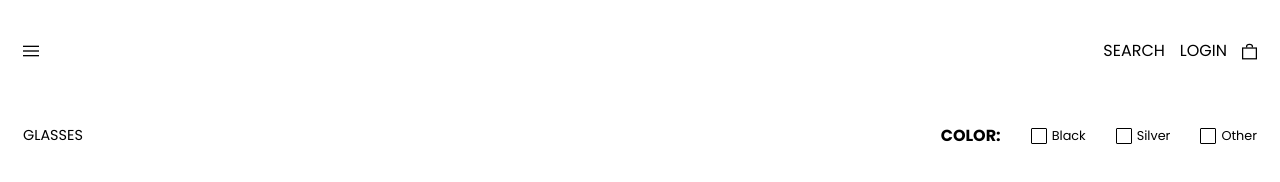
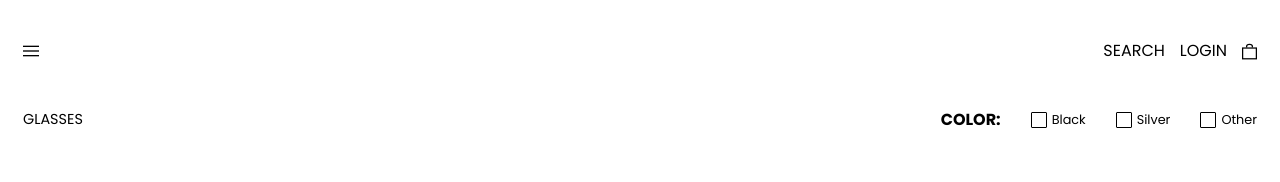
Before and after one commit to irinanic88/Code-Test-Ze-Glasses, a React app: page / in a window 1280 px wide. Built offline with nearby package versions, Linux system fonts and the light colour scheme.

Commit message:
Take off margins from headings

```diff
--- a/src/index.scss
+++ b/src/index.scss
@@ -7,6 +7,11 @@ html, body {
   font-size: 16px;
 }
 
+h1, h2, h3, p {
+  margin: 0;
+  padding: 0;
+}
+
 *, *::before, *::after {
   box-sizing: border-box;
   font-family: 'Poppins', sans-serif;
```
